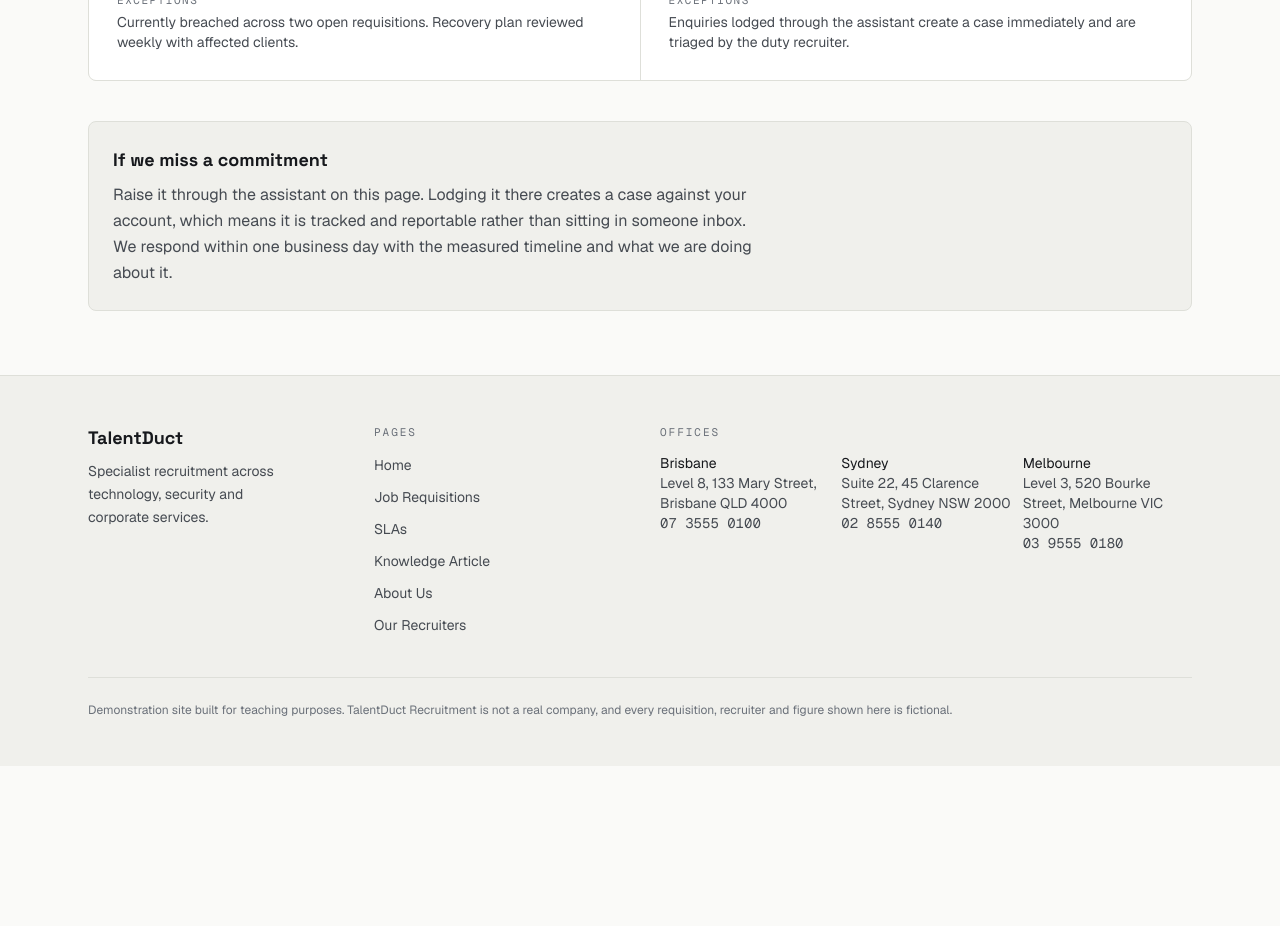
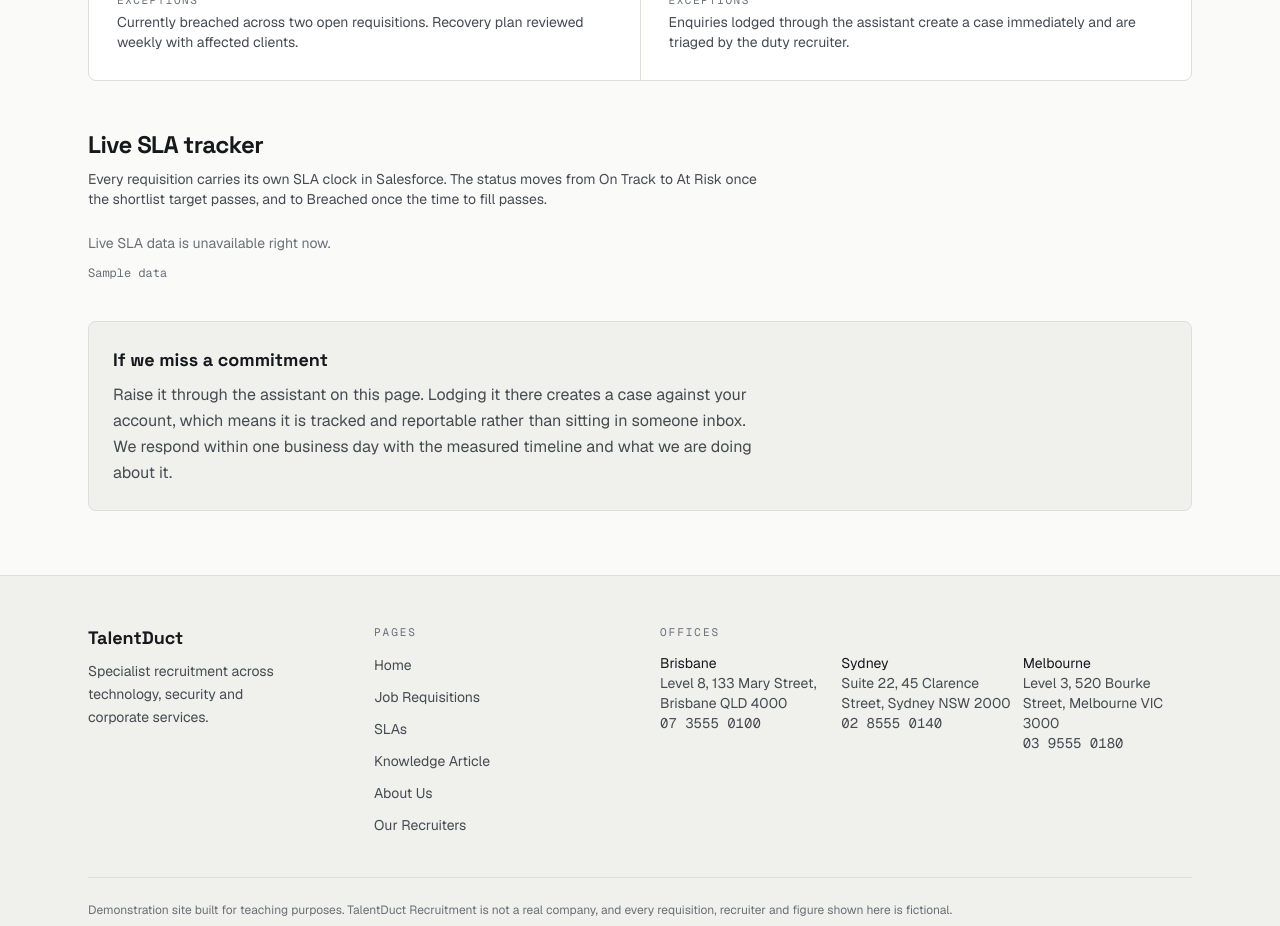
Before and after one commit to ifb201talentduct/talentduct-web, a Next.js app: page /slas in a window 1280 px wide. Shown: the part 1420-2346 px from the top of the page. Before the commit the page ends 2186 px from the top, so only its background shows below. Built offline with nearby package versions, Linux system fonts and the light colour scheme.

Commit message:
Add live SLA tracker to the SLAs page

```diff
--- a/app/slas/page.tsx
+++ b/app/slas/page.tsx
@@ -1,13 +1,18 @@
 import type { Metadata } from 'next';
 import { PageHeader, SlaBadge } from '@/components/SiteChrome';
 import { SLAS } from '@/lib/site-data';
+import { getLiveSlas } from '@/lib/sf-data';
+
+export const dynamic = 'force-dynamic';
 
 export const metadata: Metadata = {
   title: 'SLAs | TalentDuct Recruitment',
   description: 'The service levels we commit to, how they are measured, and current performance.',
 };
 
-export default function SlasPage() {
+export default async function SlasPage() {
+  const live = await getLiveSlas();
+
   return (
     <>
       <PageHeader
@@ -69,6 +74,44 @@ export default function SlasPage() {
           ))}
         </div>
 
+        <section className="mt-12">
+          <h2 className="font-[family-name:var(--font-display)] text-2xl font-bold tracking-tight text-ink">
+            Live SLA tracker
+          </h2>
+          <p className="mt-2 max-w-2xl text-sm text-body">
+            Every requisition carries its own SLA clock in Salesforce. The status moves from On
+            Track to At Risk once the shortlist target passes, and to Breached once the time to
+            fill passes.
+          </p>
+
+          {live ? (
+            <div className="tabular mt-6 divide-y divide-line overflow-hidden rounded-lg border border-line bg-card">
+              {live.map((s) => (
+                <div
+                  key={s.code}
+                  className="flex flex-wrap items-center gap-x-6 gap-y-2 px-5 py-4"
+                >
+                  <span className="font-[family-name:var(--font-geist-mono)] text-xs text-muted">
+                    {s.code}
+                  </span>
+                  <span className="min-w-[10rem] flex-1 text-sm text-ink">{s.requisition}</span>
+                  <span className="font-[family-name:var(--font-geist-mono)] text-xs text-muted">
+                    day {s.daysElapsed} of {s.fillTargetDays}
+                  </span>
+                  <SlaBadge state={s.state} />
+                </div>
+              ))}
+            </div>
+          ) : (
+            <p className="mt-6 text-sm text-muted">
+              Live SLA data is unavailable right now.
+            </p>
+          )}
+          <p className="mt-3 font-[family-name:var(--font-geist-mono)] text-xs text-muted">
+            {live ? `Live from Salesforce · ${live.length} SLA records` : 'Sample data'}
+          </p>
+        </section>
+
         <div className="mt-10 rounded-lg border border-line bg-wash p-6">
           <h2 className="font-[family-name:var(--font-display)] text-lg font-bold text-ink">
             If we miss a commitment
```
